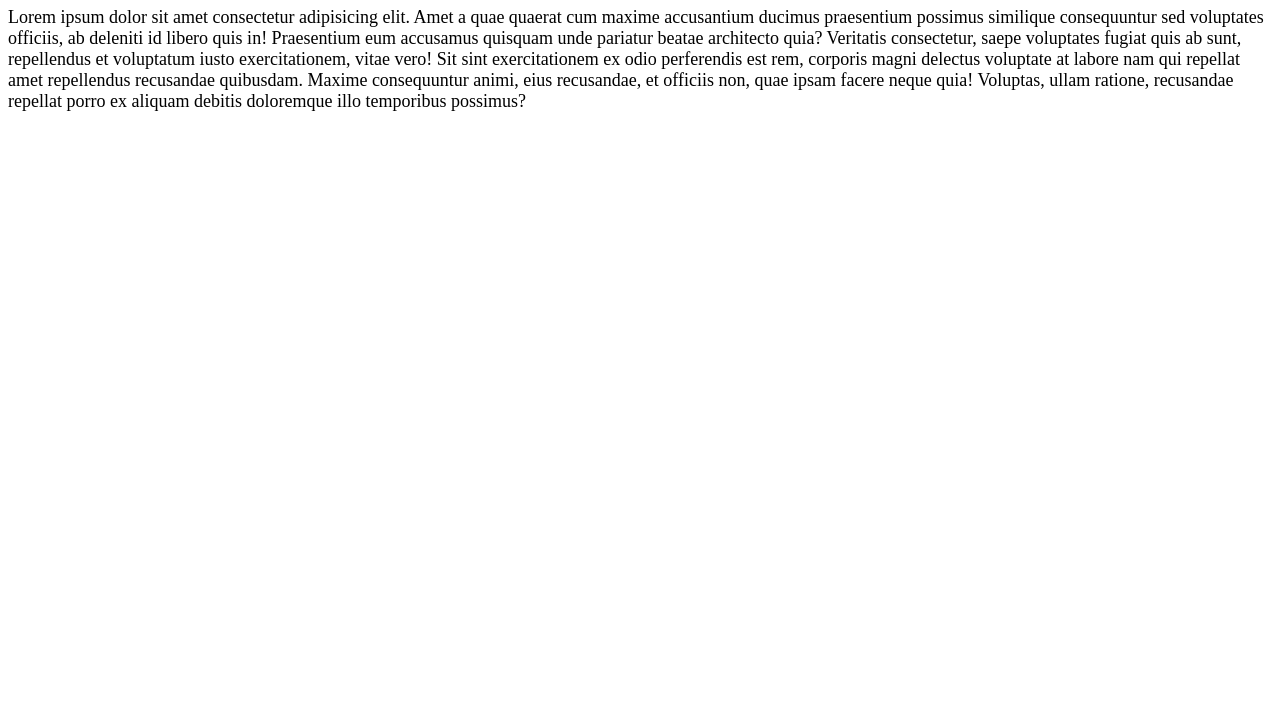
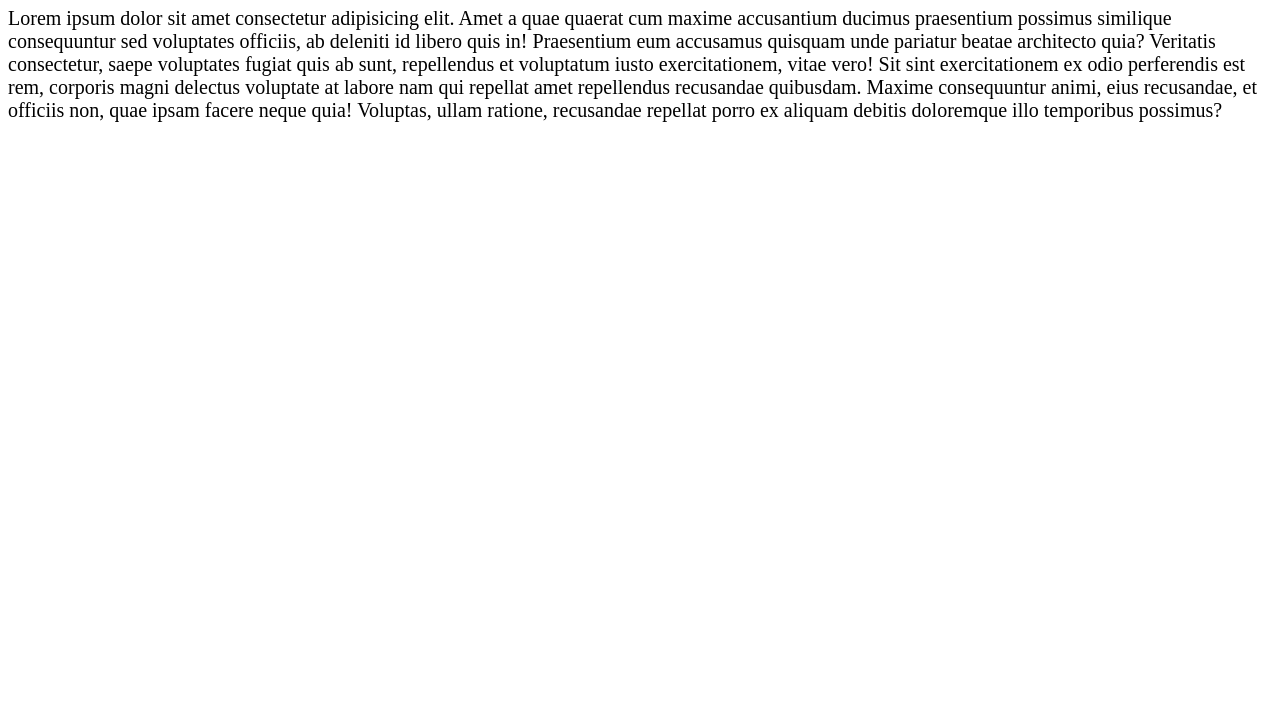
Before and after one commit to shanto-w3dev/git, a plain HTML site: page index.html in a window 1280 px wide. Shown: the part 73-800 px from the top of the page. Drawn offline with Linux system fonts and the light colour scheme; files that its build step writes are made by us from their sources.

Commit message:
Some modification

```diff
--- a/css/style.css
+++ b/css/style.css
@@ -1,4 +1,5 @@
 body .text{
-    font-size: 18px;
+    font-size: 20px;
     font-weight: 500;
+    font-family: poppins;
 }
--- a/index.html
+++ b/index.html
@@ -5,7 +5,7 @@
     <meta http-equiv="X-UA-Compatible" content="IE=edge">
     <meta name="viewport" content="width=device-width, initial-scale=1.0">
     <title>Home - learning git</title>
-    <link rel="stylesheet" href="style.css">
+    <link rel="stylesheet" href="css/style.css">
 </head>
 <body>
     <h1>Learning Git and Git bash</h1>
```
